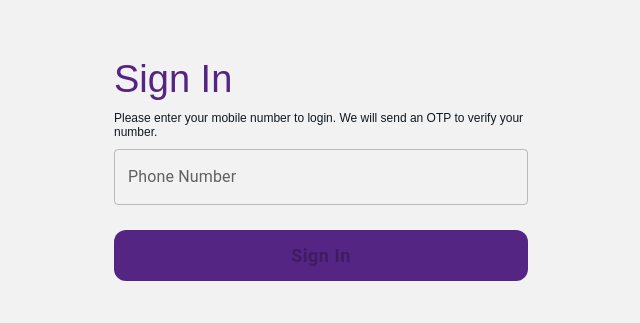
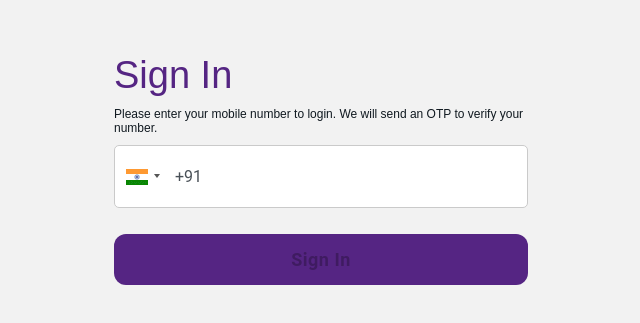
Before and after one commit to vivekbhatt07/Melody, a React (Vite) app: page / in a window 1280 px wide. Shown: the part 231-554 px from the top of the page, without its empty margins (319-959 px from the left). Built offline with nearby package versions, Linux system fonts and the light colour scheme.

Commit message:
update: inputs

```diff
--- a/index.html
+++ b/index.html
@@ -3,6 +3,7 @@
   <head>
     <meta charset="UTF-8" />
     <link rel="icon" type="image/svg+xml" href="/vite.svg" />
+    <link rel="stylesheet" href="/css/react-phone-number-input/style.css" />
     <meta name="viewport" content="width=device-width, initial-scale=1.0" />
     <title>Melody</title>
   </head>
--- a/package.json
+++ b/package.json
@@ -19,6 +19,9 @@
     "react-audio-player": "^0.17.0",
     "react-dom": "^18.2.0",
     "react-icons": "^4.12.0",
+    "react-otp-input": "^3.1.0",
+    "react-phone-input-2": "^2.15.1",
+    "react-phone-number-input": "^3.3.7",
     "react-router-dom": "^6.20.0",
     "uuid": "^9.0.1"
   },
--- a/src/pages/signIn/index.tsx
+++ b/src/pages/signIn/index.tsx
@@ -1,10 +1,12 @@
-import { TextField } from "@mui/material";
 import { TextAction } from "../../components";
+import PhoneInput from "react-phone-input-2";
+import "react-phone-input-2/lib/bootstrap.css";
 
 import { useState } from "react";
 // @ts-ignore
 const LogIn = ({ handleRequestId }) => {
   const [phoneNumber, setPhoneNumber] = useState("");
+  console.log(phoneNumber);
 
   return (
     <div className="flex min-h-screen">
@@ -30,16 +32,24 @@ const LogIn = ({ handleRequestId }) => {
           Please enter your mobile number to login. We will send an OTP to
           verify your number.
         </p>
-        <TextField
-          variant="outlined"
-          label="Phone Number"
-          sx={{ marginBottom: "15px" }}
+
+        <PhoneInput
+          country={"in"}
+          enableSearch={true}
           value={phoneNumber}
-          onChange={(e) => setPhoneNumber(e.target.value)}
+          onChange={(phone) => setPhoneNumber("+" + phone)}
+          placeholder="Phone number"
+          inputProps={{
+            required: true,
+            style: {
+              width: "100%",
+            },
+          }}
         />
         <TextAction
           onClick={() => handleRequestId(phoneNumber)}
           disabled={!(phoneNumber.length > 10)}
+          sx={{ marginTop: "16px" }}
         >
           Sign In
         </TextAction>
--- a/src/pages/verification/index.tsx
+++ b/src/pages/verification/index.tsx
@@ -1,7 +1,8 @@
 import { useState } from "react";
-import { Link, TextField } from "@mui/material";
+import { Link } from "@mui/material";
 import { TextAction } from "../../components";
 import { useNavigate, useLocation } from "react-router-dom";
+import OtpInput from "react-otp-input";
 
 const Verification = ({
   handleOTP,
@@ -10,7 +11,7 @@ const Verification = ({
 }) => {
   const navigate = useNavigate();
   const { state } = useLocation();
-  console.log(state);
+
   const [otp, setOtp] = useState<string>("");
   return (
     <div className="flex min-h-screen">
@@ -34,19 +35,22 @@ const Verification = ({
             marginBottom: "15px",
           }}
         >
-          We have sent and OTP to +919889898989. Please enter the code received
-          to verify.
+          We have sent and OTP to <strong>{state.phoneNumber}</strong>. Please
+          enter the code received to verify.
         </p>
 
-        <TextField
-          variant="outlined"
-          label="OTP"
-          sx={{ marginBottom: "15px" }}
+        <OtpInput
           value={otp}
-          onChange={(e) => setOtp(e.target.value)}
-          type="number"
+          onChange={setOtp}
+          numInputs={4}
+          renderSeparator={<span style={{ width: "20px" }}></span>}
+          renderInput={(props) => <input {...props} />}
+          inputStyle={{
+            width: "100%",
+            height: "60px",
+            border: "1px solid #D0D3D4",
+          }}
         />
-
         <TextAction
           // @ts-ignore
           onClick={() => handleOTP(state.phoneNumber, state.requestId, otp)}
```
Also changed, not shown: 1 other file (tests, documents, lock files or other folders).
